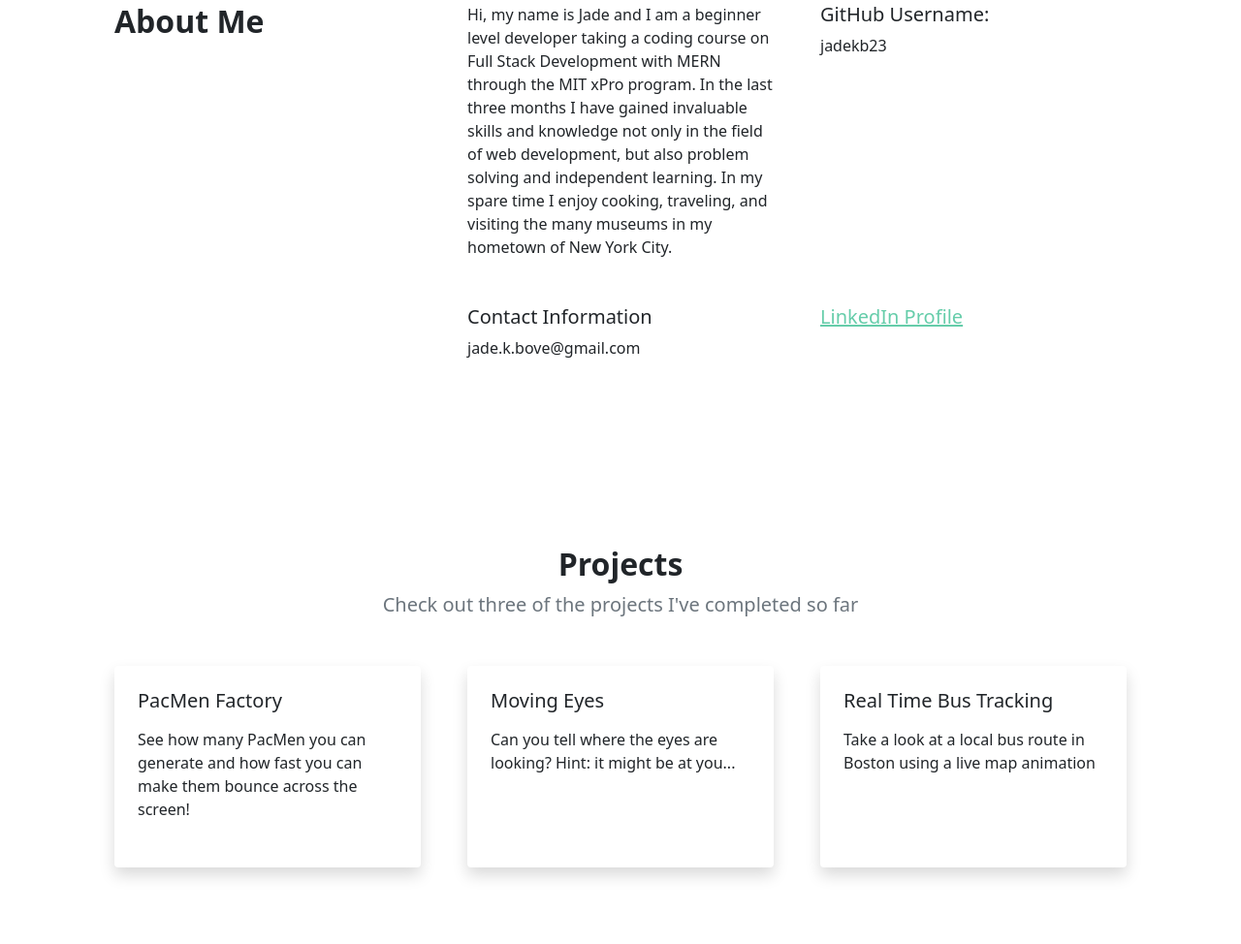
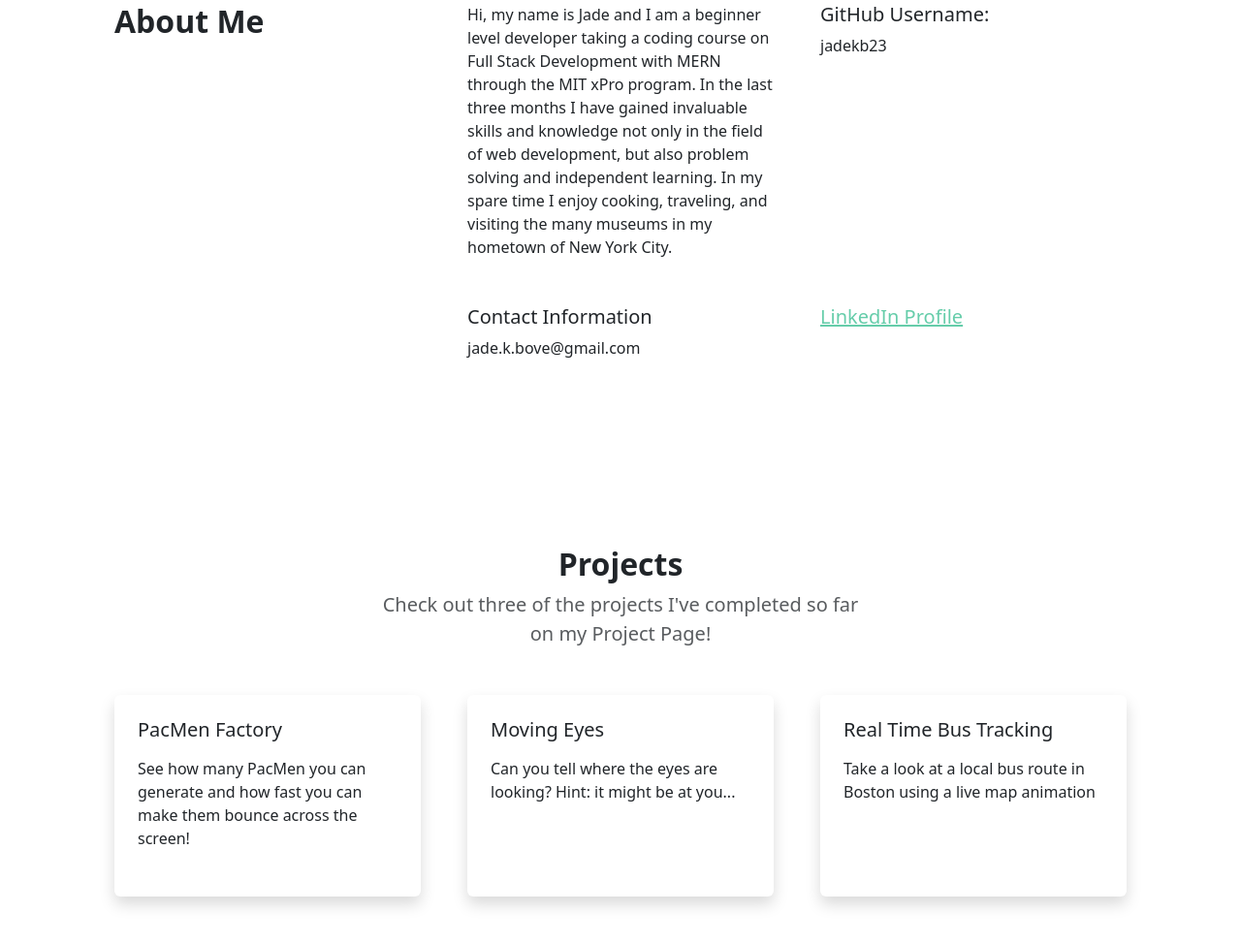
Before and after one commit to jadekb23/Styling, a website: page index.html in a window 1280 px wide. Shown: the part 566-1540 px from the top of the page at 97% size. Drawn offline with nearby package versions, Linux system fonts and the light colour scheme; files that its build step writes are made by us from their sources.

Commit message:
Update index.html

```diff
--- a/index.html
+++ b/index.html
@@ -12,7 +12,6 @@
         <link href="https://cdn.jsdelivr.net/npm/bootstrap-icons@1.5.0/font/bootstrap-icons.css" rel="stylesheet" />
         <!-- Core theme CSS (includes Bootstrap)-->
         <link href="css/styles.css" rel="stylesheet" />
-        <link href="https://stackpath.bootstrapcdn.com/bootstrap/5.0.0-alpha1/css/bootstrap.min.css" integrity="sha384-r4NyP46KrjDleawBgD5tp8Y7UzmLA05oM1iAEQ17CSuDqnUK2+k9luXQOfXJCJ4I" crossorigin="anonymous" rel="stylesheet"  />
 
     </head>
     <body class="d-flex flex-column h-100">
@@ -26,12 +25,10 @@
                         <ul class="navbar-nav ms-auto mb-2 mb-lg-0">
                             <li class="nav-item"><a class="nav-link" href="index.html">Home</a></li>
 
-
-
-                            </li>
                             <li class="nav-item dropdown">
                                 <a class="nav-link dropdown-toggle" id="navbarDropdownPortfolio" href="#" role="button" data-bs-toggle="dropdown" aria-expanded="false">Portfolio Projects</a>
                                 <ul class="dropdown-menu dropdown-menu-end" aria-labelledby="navbarDropdownPortfolio">
+                                    <li><a class="dropdown-item" href="portfolio-projects-page.html">Portfolio Projects Page</a></li>
                                     <li><a class="dropdown-item" href="https://github.com/jadekb23/PacMen-Factory">PacMen Factory</a></li>
                                     <li><a class="dropdown-item" href="https://github.com/jadekb23/Moving-Eyes">Moving Eyes</a></li>
                                     <li><a class="dropdown-item" href="https://github.com/jadekb23/Real-Time-Bus-Tracking">Real Time Bus Tracking</a></li>
@@ -39,7 +36,9 @@
                             </li>
                         </ul>
                     </div>
+
                 </div>
+
             </nav>
             <!-- Header-->
             <header class="bg-dark py-5">
@@ -49,18 +48,17 @@
                             <div class="my-5 text-center text-xl-start">
                                 <h1 class="display-5 fw-bolder text-white mb-2">Jade Bove's Portfolio Page</h1>
                                 <p class="lead fw-normal text-white-50 mb-4">Welcome to my very first personal website—I hope that you enjoy what I've put together! </p>
-                                <div class="d-grid gap-3 d-sm-flex justify-content-sm-center justify-content-xl-start">
-
-
-                                </div>
+                                <div class="d-grid gap-3 d-sm-flex justify-content-sm-center justify-content-xl-start"></div>
                             </div>
                         </div>
-                        <div class="col-xl-5 col-xxl-6 d-none d-xl-block text-center">
+                            <div class="col-xl-5 col-xxl-6 d-none d-xl-block text-center">
 
                         <div> <iframe width="420" height="315" src="https://www.youtube.com/embed/XjMjMJQZf3U"></iframe></div>
+                            </div>
                     </div>
                 </div>
             </header>
+
             <!-- Features section-->
             <section class="py-5" id="features">
                 <div class="container px-5 my-5">
@@ -96,14 +94,14 @@
                 </div>
             </section>
 
-            <!-- Blog preview section-->
+            <!-- Project Section-->
             <section class="py-5">
                 <div class="container px-5 my-5">
                     <div class="row gx-5 justify-content-center">
                         <div class="col-lg-8 col-xl-6">
                             <div class="text-center">
                                 <h2 class="fw-bolder">Projects</h2>
-                                <p class="lead fw-normal text-muted mb-5">Check out three of the projects I've completed so far</p>
+                                <p class="lead fw-normal text-muted mb-5">Check out three of the projects I've completed so far on my Project Page!</p>
                             </div>
                         </div>
                     </div>
@@ -151,6 +149,7 @@
                                     <a class="text-decoration-none link-dark stretched-link" href="https://github.com/jadekb23/Real-Time-Bus-Tracking"><h5 class="card-title mb-3">Real Time Bus Tracking</h5></a>
                                     <p class="card-text mb-0">Take a look at a local bus route in Boston using a live map animation</p>
                                 </div>
+
                                 <div class="card-footer p-4 pt-0 bg-transparent border-top-0">
                                     <div class="d-flex align-items-end justify-content-between">
                                         <div class="d-flex align-items-center">
@@ -163,9 +162,12 @@
                         </div>
                     </div>
 
+
                 </div>
             </section>
         </main>
+
+
 
                 </div>
             </div>
```
